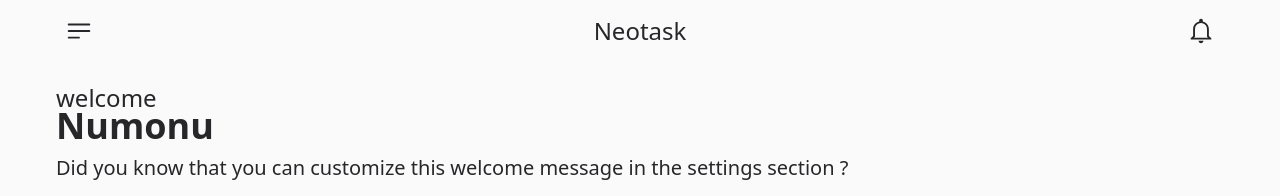
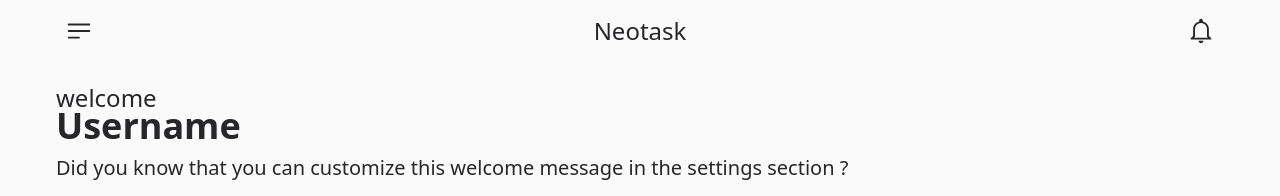
Before and after one commit to Numonu/neotask, a Next.js app: page /dashboard in a window 1280 px wide. Shown: the top 196 px of the page. Built offline with nearby package versions, Linux system fonts and the light colour scheme.

Commit message:
he dejado como contenido estatico el componente DashboardHero

```diff
--- a/src/components/molecules/DashboardHero.jsx
+++ b/src/components/molecules/DashboardHero.jsx
@@ -1,5 +1,4 @@
 import Paragraph from "../atoms/Paragraph";
-import Search from "../atoms/Search";
 import Subtitle from "../atoms/Subtitle";
 import Title from "../atoms/Title";
 
@@ -8,7 +7,7 @@
 		<>
 			<div className="max-w-[1200px] mx-auto px-4 py-5 flex flex-col gap-2">
 				<Subtitle className="-mb-4">welcome</Subtitle>
-				<Title>Numonu</Title>
+				<Title>Username</Title>
 				<Paragraph>
 					Did you know that you can customize this welcome message in
 					the settings section ?
```
